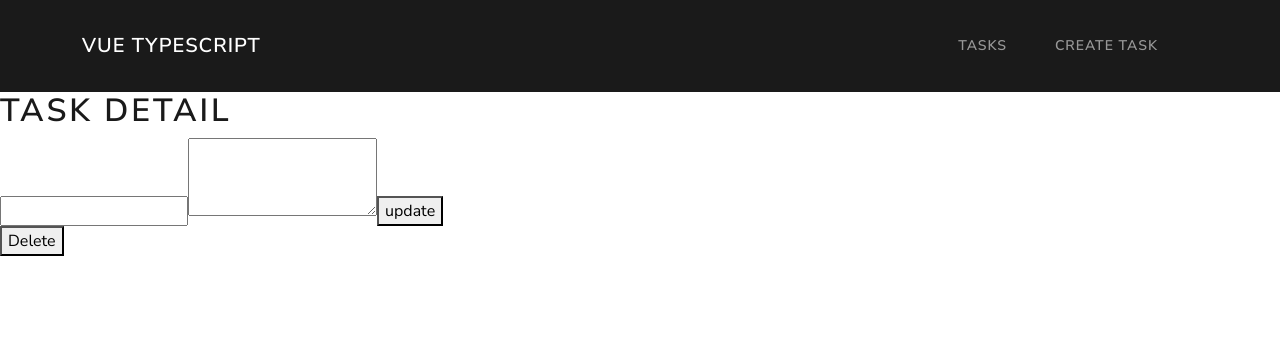
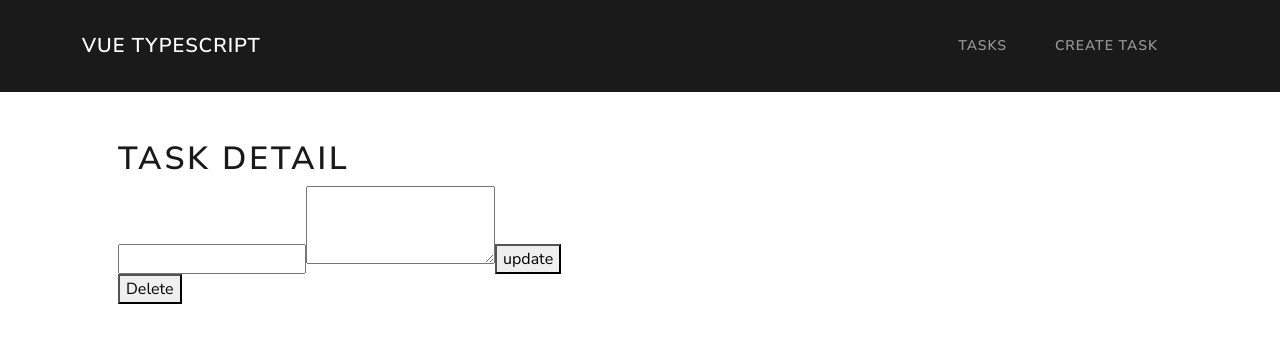
Before and after one commit to juliswer/mevn-typescript-crud, a Vue app: page /tasks/1 in a window 1280 px wide. Shown: the top 342 px of the page. Built offline with nearby package versions, Linux system fonts and the light colour scheme; no server answers.

Commit message:
backend files

```diff
--- a/src/App.vue
+++ b/src/App.vue
@@ -1,6 +1,8 @@
 <template>
   <Navbar />
-  <router-view />
+  <div class="container p-5">
+    <router-view />
+  </div>
 </template>
 
 <script lang="ts">
--- a/src/components/TaskList.vue
+++ b/src/components/TaskList.vue
@@ -1,6 +1,5 @@
 <template>
-  <div class="container p-5">
-      <ul class="list-group">
+  <ul class="list-group">
         <li
           class="list-group-item list-group-item-action"
           style="cursor: pointer"
@@ -12,7 +11,6 @@
           {{ task.title }}
         </li>
     </ul>
-  </div>
 </template>
 
 <script lang="ts">
```
